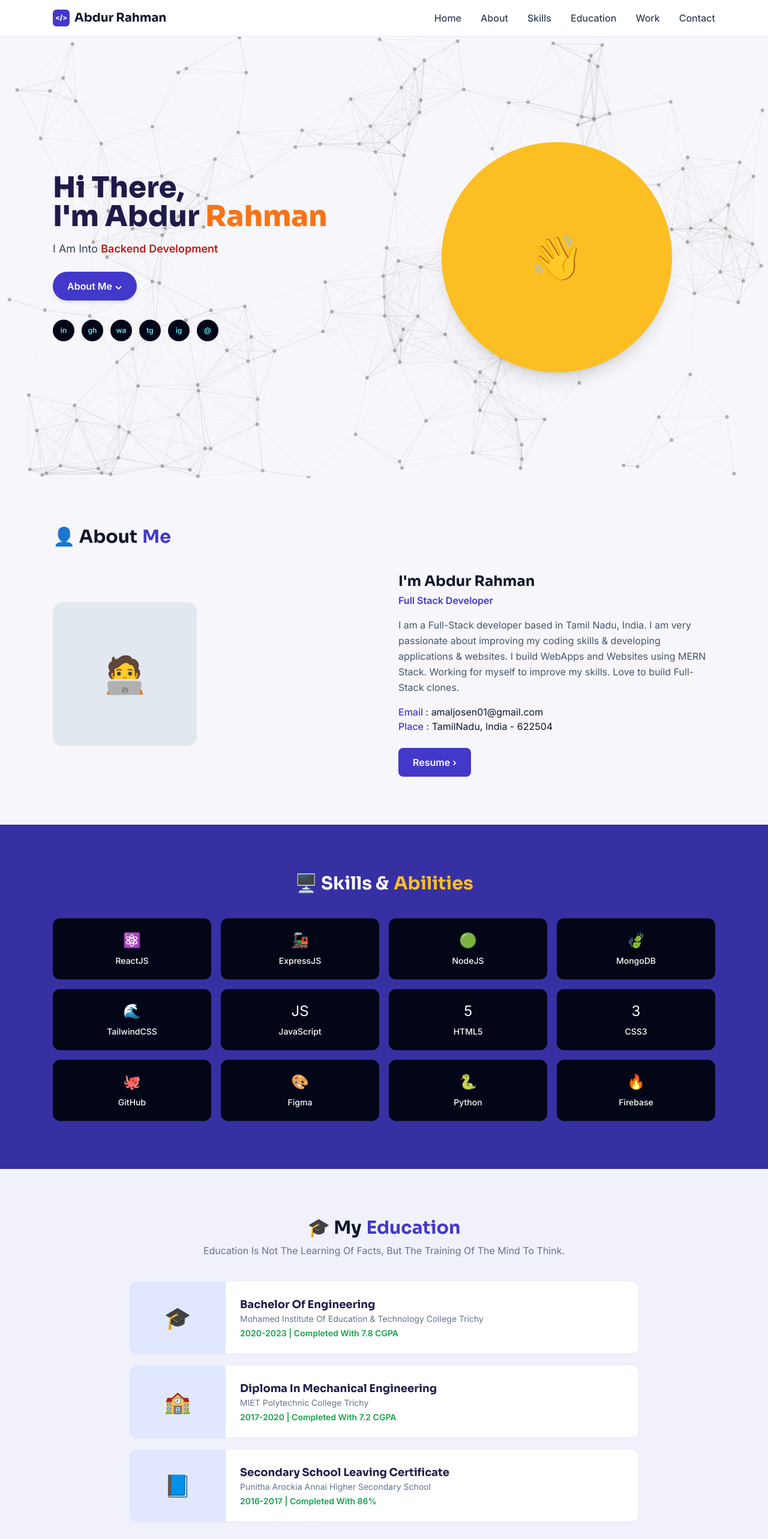
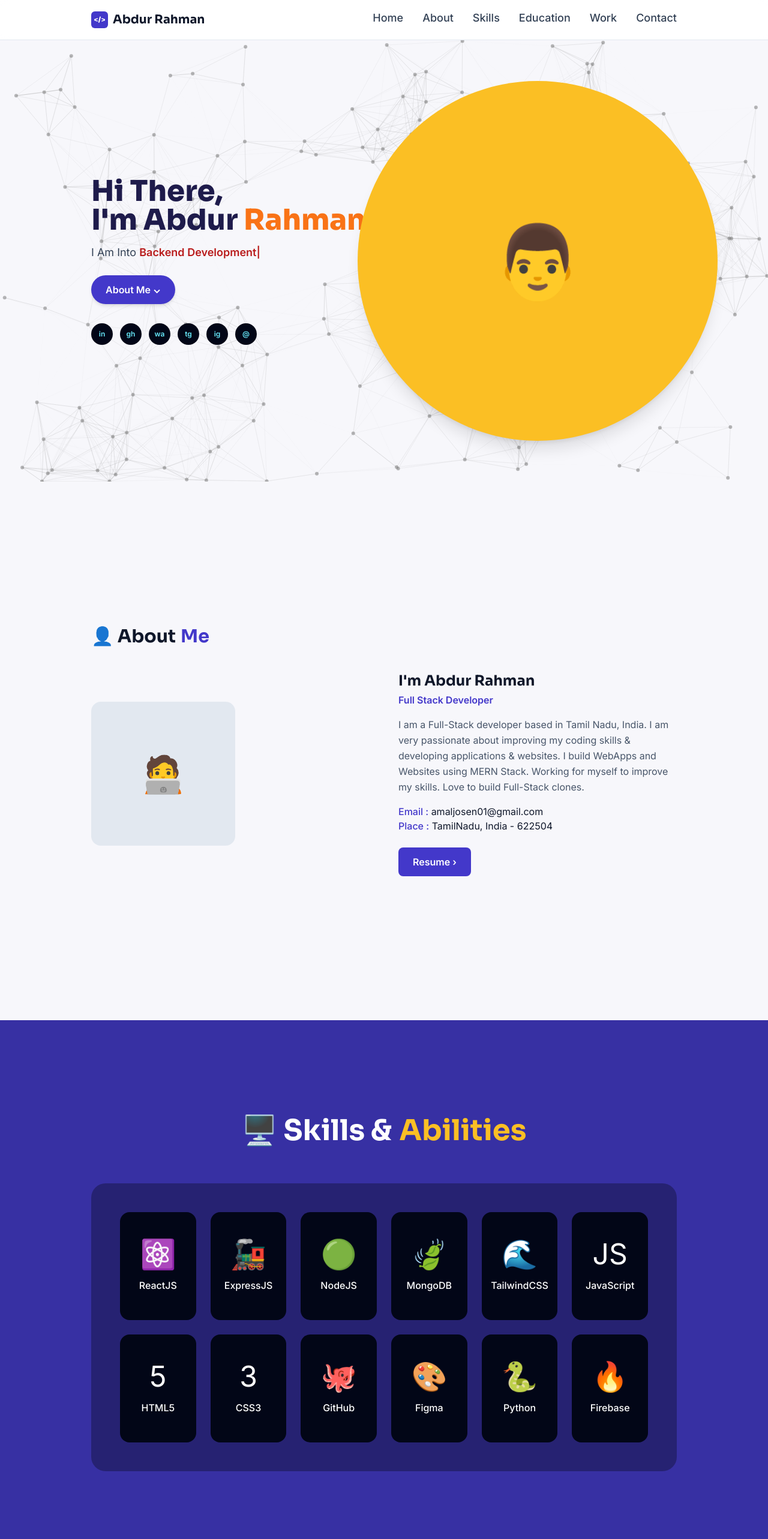
Before and after one commit to AbuDeveloperPassio/demo-portfolio, a React (Vite) app: page / in a window 1280 px wide. Shown: the top 2566 px of the page at 60% size. Built offline with nearby package versions, Linux system fonts and the light colour scheme.

Commit message:
Some changes made

```diff
--- a/src/components/About.jsx
+++ b/src/components/About.jsx
@@ -1,6 +1,6 @@
 export default function About() {
   return (
-    <section id="about" className="max-w-6xl mx-auto px-6 py-20 fade-up">
+    <section id="about" className="w-4/5 mx-auto px-6 py-60 fade-up">
       <h2 className="font-display text-3xl font-bold flex items-center gap-2 justify-center md:justify-start">
         👤 About <span className="text-indigo-700">Me</span>
       </h2>
--- a/src/components/Contact.jsx
+++ b/src/components/Contact.jsx
@@ -1,6 +1,6 @@
 export default function Contact() {
   return (
-    <section id="contact" className="max-w-4xl mx-auto px-6 py-20 text-center fade-up">
+    <section id="contact" className="w-4/5 mx-auto px-6 py-20 text-center fade-up">
       <h2 className="font-display text-3xl font-bold">
         Let's <span className="text-indigo-700">Connect</span>
       </h2>
--- a/src/components/Education.jsx
+++ b/src/components/Education.jsx
@@ -21,8 +21,8 @@ const EDUCATION = [
 
 export default function Education() {
   return (
-    <section id="education" className="bg-[#F0F1FB] py-20 fade-up">
-      <div className="max-w-4xl mx-auto px-6">
+    <section id="education" className="bg-[#F0F1FB] py-40 fade-up">
+      <div className="w-4/5 mx-auto px-6">
         <h2 className="font-display text-3xl font-bold text-center flex items-center gap-2 justify-center">
           🎓 My <span className="text-indigo-700">Education</span>
         </h2>
@@ -32,7 +32,7 @@ export default function Education() {
 
         <div className="mt-10 flex flex-col gap-5">
           {EDUCATION.map((e) => (
-            <div key={e.title} className="bg-white rounded-xl shadow-sm flex overflow-hidden">
+            <div key={e.title} className="bg-white rounded-xl shadow-sm flex overflow-hidden min-h-40">
               <div className="w-28 md:w-40 bg-indigo-100 flex items-center justify-center text-4xl shrink-0">
                 {e.icon}
               </div>
--- a/src/components/Footer.jsx
+++ b/src/components/Footer.jsx
@@ -5,7 +5,7 @@ const LINKS = ['Home', 'About', 'Skills', 'Education', 'Work', 'Contact']
 export default function Footer() {
   return (
     <footer className="bg-white border-t border-slate-200 py-12">
-      <div className="max-w-6xl mx-auto px-6 grid sm:grid-cols-3 gap-10">
+      <div className="w-4/5 mx-auto px-6 grid sm:grid-cols-3 gap-10">
         <div>
           <h3 className="font-bold text-lg">Abdur Rahman's Portfolio</h3>
           <p className="text-slate-500 mt-2 text-sm">
--- a/src/components/Hero.jsx
+++ b/src/components/Hero.jsx
@@ -1,6 +1,7 @@
 import { useTypewriter } from '../hooks/useTypewriter'
 import ParticleField from './ParticleField'
 import Social from './Social'
+import TiltCard from './TiltCard'
 
 export default function Hero() {
   const typed = useTypewriter('Backend Development')
@@ -9,7 +10,7 @@ export default function Hero() {
     <section id="home" className="relative bg-[#F7F7FB] overflow-hidden min-h-[92vh] flex items-center">
       <ParticleField />
 
-      <div className="relative w-full max-w-6xl mx-auto px-6 py-16 grid md:grid-cols-2 items-center gap-12">
+      <div className="relative w-4/5 mx-auto px-6 py-16 grid md:grid-cols-2 items-center gap-12">
         <div>
           <h1 className="font-display text-4xl md:text-5xl font-extrabold text-indigo-950 leading-tight">
             Hi There,
@@ -25,8 +26,8 @@ export default function Hero() {
             </span>
           </p>
 
-          <a
-            href="#about"
+
+         <a   href="#about"
             className="inline-block mt-6 bg-indigo-700 text-white font-semibold px-6 py-3 rounded-full shadow-md
                        hover:bg-indigo-800 transition-colors"
           >
@@ -44,9 +45,11 @@ export default function Hero() {
         </div>
 
         <div className="flex justify-center">
-          <div className="w-72 h-72 md:w-96 md:h-96 rounded-full bg-amber-400 flex items-center justify-center text-7xl shadow-xl">
-            👋
+          <TiltCard>
+          <div className="w-[600px] h-[600px] rounded-full bg-amber-400 flex items-center justify-center text-[120px] shadow-xl">
+               👨
           </div>
+          </TiltCard>
         </div>
       </div>
     </section>
--- a/src/components/Navbar.jsx
+++ b/src/components/Navbar.jsx
@@ -7,7 +7,7 @@ export default function Navbar() {
 
   return (
     <header className="sticky top-0 z-40 bg-white/90 backdrop-blur border-b border-slate-200">
-      <div className="max-w-6xl mx-auto flex items-center justify-between px-6 py-4">
+      <div className="w-4/5 mx-auto flex items-center justify-between px-6 py-4">
         <a href="#home" className="font-display font-bold text-xl flex items-center gap-2">
           <span className="w-7 h-7 rounded-md bg-indigo-700 text-white flex items-center justify-center text-xs">
             {'</>'}
@@ -15,9 +15,13 @@ export default function Navbar() {
           Abdur Rahman
         </a>
 
-        <nav className="hidden md:flex gap-8 font-medium text-slate-700">
+        <nav className="hidden md:flex gap-8 font-medium text-slate-700 text-lg">
           {LINKS.map((l) => (
-            <a key={l} href={`#${l.toLowerCase()}`} className="hover:text-indigo-700 transition-colors">
+            <a
+              key={l}
+              href={`#${l.toLowerCase()}`}
+              className="pb-1 border-b-2 border-transparent hover:border-b-4 hover:border-indigo-700 hover:text-indigo-700 transition-all"
+            >
               {l}
             </a>
           ))}
@@ -33,9 +37,14 @@ export default function Navbar() {
       </div>
 
       {open && (
-        <div className="md:hidden flex flex-col gap-3 px-6 pb-4 font-medium text-slate-700">
+        <div className="md:hidden flex flex-col gap-3 px-6 pb-4 font-medium text-slate-700 text-lg">
           {LINKS.map((l) => (
-            <a key={l} href={`#${l.toLowerCase()}`} onClick={() => setOpen(false)} className="hover:text-indigo-700">
+            <a
+              key={l}
+              href={`#${l.toLowerCase()}`}
+              onClick={() => setOpen(false)}
+              className="pb-1 border-b-2 border-transparent hover:border-b-4 hover:border-indigo-700 hover:text-indigo-700 transition-all"
+            >
               {l}
             </a>
           ))}
--- a/src/components/Skills.jsx
+++ b/src/components/Skills.jsx
@@ -15,23 +15,25 @@ const SKILLS = [
 
 export default function Skills() {
   return (
-    <section id="skills" className="bg-indigo-800 py-20 fade-up">
-      <div className="max-w-6xl mx-auto px-6">
-        <h2 className="font-display text-3xl font-bold text-white flex items-center gap-2 justify-center">
+    <section id="skills" className="bg-indigo-800 py-40 min-h-[700px] fade-up">
+      <div className="w-4/5 mx-auto px-6">
+        <h2 className="font-display text-5xl font-bold text-white flex items-center gap-3 justify-center mb-16">
           🖥️ Skills &amp; <span className="text-amber-400">Abilities</span>
         </h2>
 
-        <div className="mt-10 grid grid-cols-2 sm:grid-cols-3 md:grid-cols-4 gap-4">
+        <div className="bg-black/30 rounded-3xl p-12">
+          <div className="grid grid-cols-2 sm:grid-cols-3 lg:grid-cols-6 gap-6">
             {SKILLS.map((s) => (
               <div
                 key={s.name}
-              className="bg-slate-950 rounded-xl p-5 flex flex-col items-center gap-2 text-white border border-transparent
-                         transition-colors hover:border-amber-400"
+                className="bg-slate-950 rounded-2xl p-8 flex flex-col items-center gap-4 text-white border border-transparent
+                           transition-all hover:border-amber-400 hover:scale-105 min-h-[180px] justify-center w-full"
               >
-              <span className="text-2xl">{s.icon}</span>
-              <span className="text-sm font-medium">{s.name}</span>
+                <span className="text-5xl">{s.icon}</span>
+                <span className="text-base font-medium text-center">{s.name}</span>
               </div>
             ))}
+          </div>
         </div>
       </div>
     </section>
--- a/src/components/TiltCard.jsx
+++ b/src/components/TiltCard.jsx
@@ -12,8 +12,8 @@ export default function TiltCard({ children, className = '' }) {
     const y = e.clientY - rect.top
     const cx = rect.width / 2
     const cy = rect.height / 2
-    const rotateY = ((x - cx) / cx) * 6
-    const rotateX = -((y - cy) / cy) * 6
+    const rotateY = ((x - cx) / cx) * 50
+    const rotateX = -((y - cy) / cy) * 50
     el.style.transform = `perspective(800px) rotateX(${rotateX}deg) rotateY(${rotateY}deg) scale(1.02)`
   }
 
--- a/src/components/Work.jsx
+++ b/src/components/Work.jsx
@@ -11,16 +11,16 @@ const PROJECTS = [
 
 export default function Work() {
   return (
-    <section id="work" className="bg-slate-950 py-20 fade-up">
-      <div className="max-w-6xl mx-auto px-6">
+    <section id="work" className="bg-slate-950 py-60 fade-up">
+      <div className="w-4/5 mx-auto px-6">
         <h2 className="font-display text-3xl font-bold text-white flex items-center gap-2 justify-center">
           💻 Projects <span className="text-amber-400">Made</span>
         </h2>
 
-        <div className="mt-10 grid sm:grid-cols-2 lg:grid-cols-4 gap-6">
+        <div className="mt-10 grid sm:grid-cols-2 lg:grid-cols-2 gap-6">
           {PROJECTS.map((p) => (
-            <TiltCard key={p.name} className="rounded-xl overflow-hidden shadow-md">
-              <div className={`h-32 bg-gradient-to-br ${p.color}`} />
+            <TiltCard key={p.name} className="rounded-xl  overflow-hidden shadow-md">
+              <div className={`h-60 bg-gradient-to-br ${p.color}`} />
               <div className="bg-amber-400 text-slate-900 font-semibold px-4 py-3 text-sm">{p.name}</div>
             </TiltCard>
           ))}
```
Lines whose indentation alone changed are shown as unchanged.
